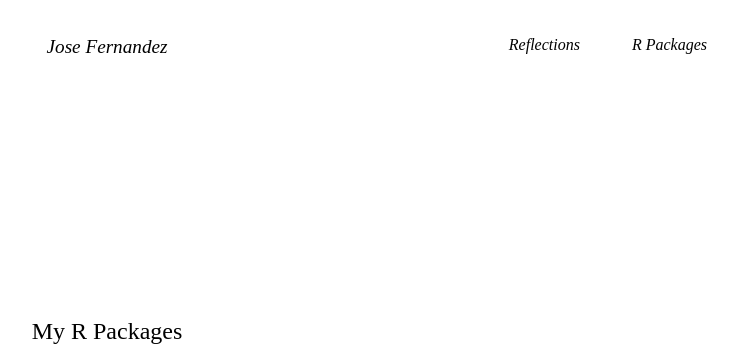
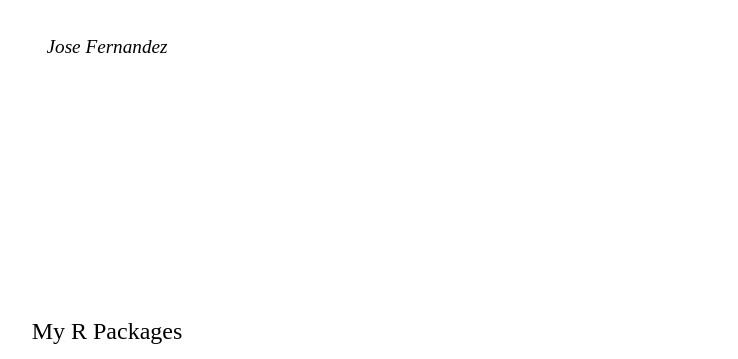
Before and after one commit to josedv82/josedv82.github.io, a Flask app: page /r-packages in a window 1280 px wide. Shown: the top 359 px of the page, without its empty margins (533-1271 px from the left). Run offline with Flask 3, Linux system fonts and the light colour scheme.

Commit message:
Assistant checkpoint: Remove navigation links from R packages page
Assistant generated file changes:
- templates/r_packages.html: Remove top navigation links

---

User prompt:

remove the top links from the packages page

Replit-Commit-Author: Assistant
Replit-Commit-Session-Id: 1bafbecf-f6d2-4e87-bc5e-fcaa98b37e26

```diff
--- a/templates/r_packages.html
+++ b/templates/r_packages.html
@@ -199,13 +199,7 @@
 <body>
     <div class="site-title">Jose Fernandez</div>
 
-    <!-- Navigation links -->
-    <div class="nav-container">
-        <a href="{{ url_for('index') }}" class="nav-link">Reflections</a>
-        <a href="{{ url_for('about') }}" class="nav-link"></a>
-        <a href="{{ url_for('collaborations') }}" class="nav-link"></a>
-        <a href="{{ url_for('r_packages') }}" class="nav-link">R Packages</a>
-    </div>
+
 
     <!-- Parallax background elements -->
     <div class="parallax-bg">
```
